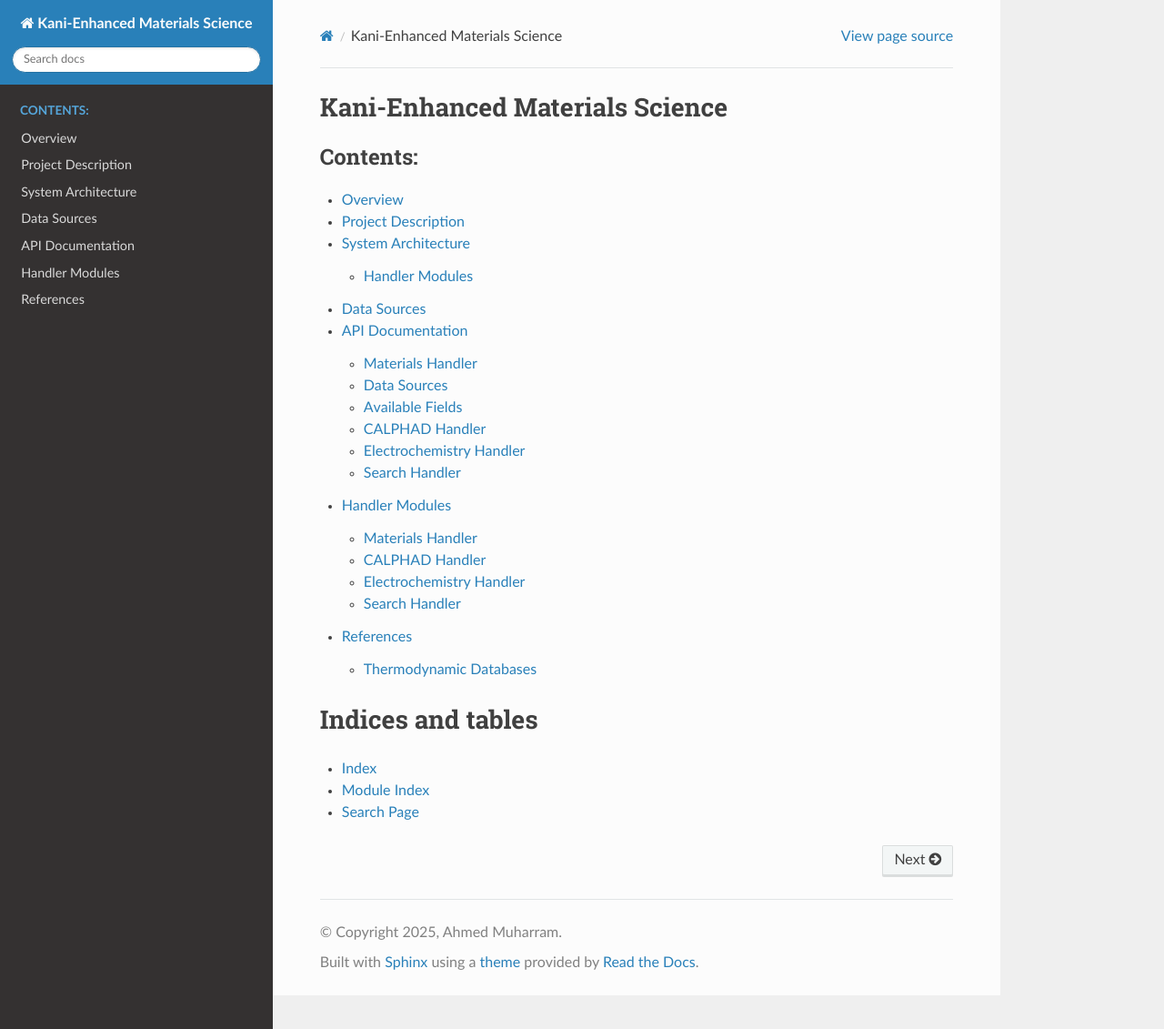
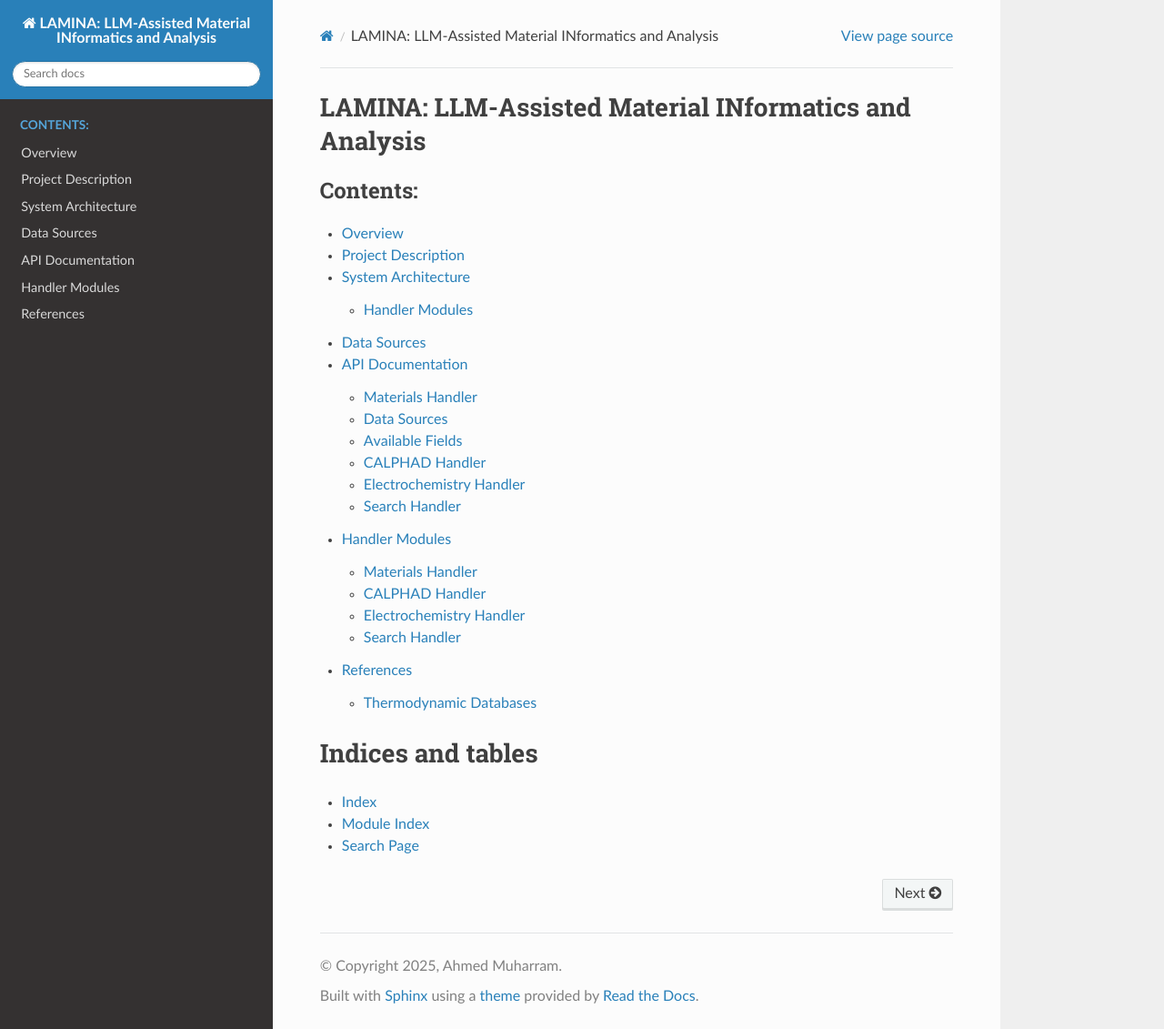
Before and after one commit to ahmedOmuharram/LAMINA, a Sphinx documentation site: the page built from docs/index.rst, in a window 1280 px wide and 1131 px high. Shown: the whole window at 91% size. Built offline with Sphinx 7.4.7 and the Read the Docs theme 3.1.0, drawn with Linux system fonts in a browser that asks for light colours.

Commit message:
more title updates

```diff
--- a/docs/conf.py
+++ b/docs/conf.py
@@ -16,10 +16,10 @@ sys.path.insert(0, os.path.abspath('..'))
 
 # -- Project information -----------------------------------------------------
 
-project = 'Kani-Enhanced Materials Science'
+project = 'LAMINA: LLM-Assisted Material INformatics and Analysis'
 copyright = '2025, Ahmed Muharram'
 author = 'Ahmed Muharram'
-release = '1.0.0'
+release = '0.0.1'
 
 # -- General configuration ---------------------------------------------------
 
--- a/docs/index.rst
+++ b/docs/index.rst
@@ -1,5 +1,5 @@
-Kani-Enhanced Materials Science
-================================
+LAMINA: LLM-Assisted Material INformatics and Analysis
+======================================================
 
 .. toctree::
    :maxdepth: 2
```
